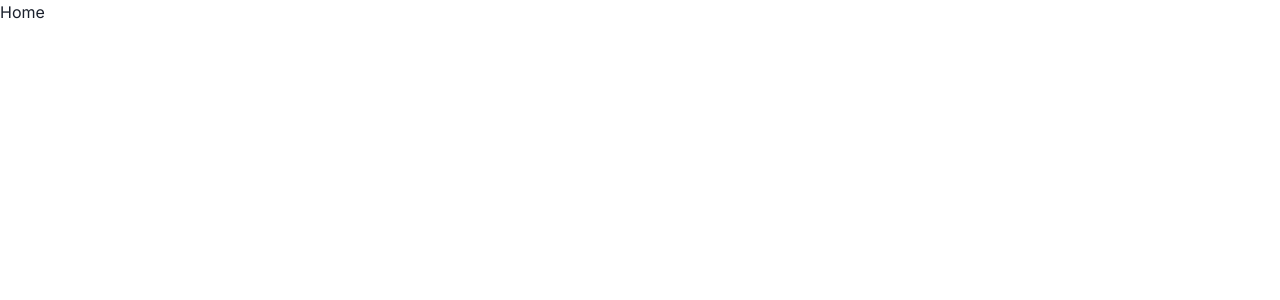
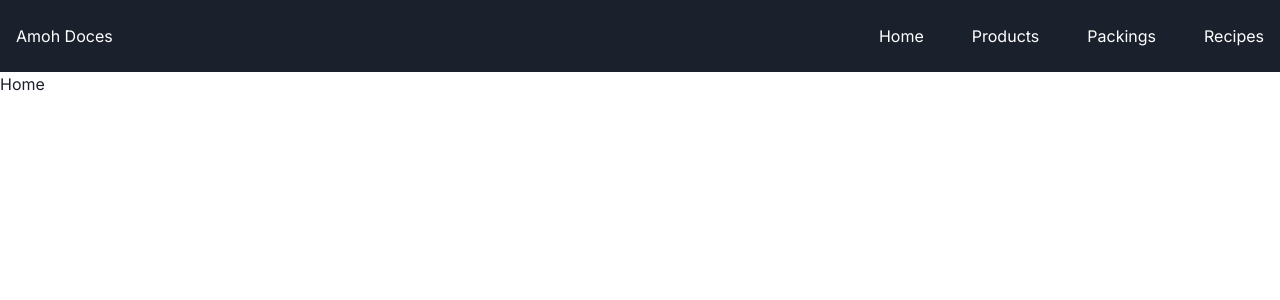
Before and after one commit to leopoliveira/L.GastosProdutos, a Next.js app in the folder Front-End/l-gastos-produtos/: page / in a window 1280 px wide. Shown: the top 300 px of the page. Built offline with nearby package versions, Linux system fonts and the light colour scheme.

Commit message:
Feat: Header component.

```diff
--- a/Front-End/l-gastos-produtos/src/app/components/header/Header.tsx
+++ b/Front-End/l-gastos-produtos/src/app/components/header/Header.tsx
@@ -1,3 +1,47 @@
-export default function Header() {
-  return <></>;
-}
+import React from "react";
+import { Box, Flex, Link } from "@chakra-ui/react";
+
+const Header = () => {
+  return (
+    <Box
+      as="header"
+      bg="gray.800"
+      color="white"
+      px={4}
+      py={6}>
+      <Flex
+        justify="space-between"
+        align="center">
+        <Link
+          href="/"
+          _hover={{ textDecoration: "none", color: "gray.400" }}>
+          Amoh Doces
+        </Link>
+        <Flex gap={12}>
+          <Link
+            href="/"
+            _hover={{ textDecoration: "none", color: "gray.400" }}>
+            Home
+          </Link>
+          <Link
+            href="/products"
+            _hover={{ textDecoration: "none", color: "gray.400" }}>
+            Products
+          </Link>
+          <Link
+            href="/packings"
+            _hover={{ textDecoration: "none", color: "gray.400" }}>
+            Packings
+          </Link>
+          <Link
+            href="/recipes"
+            _hover={{ textDecoration: "none", color: "gray.400" }}>
+            Recipes
+          </Link>
+        </Flex>
+      </Flex>
+    </Box>
+  );
+};
+
+export default Header;
```
